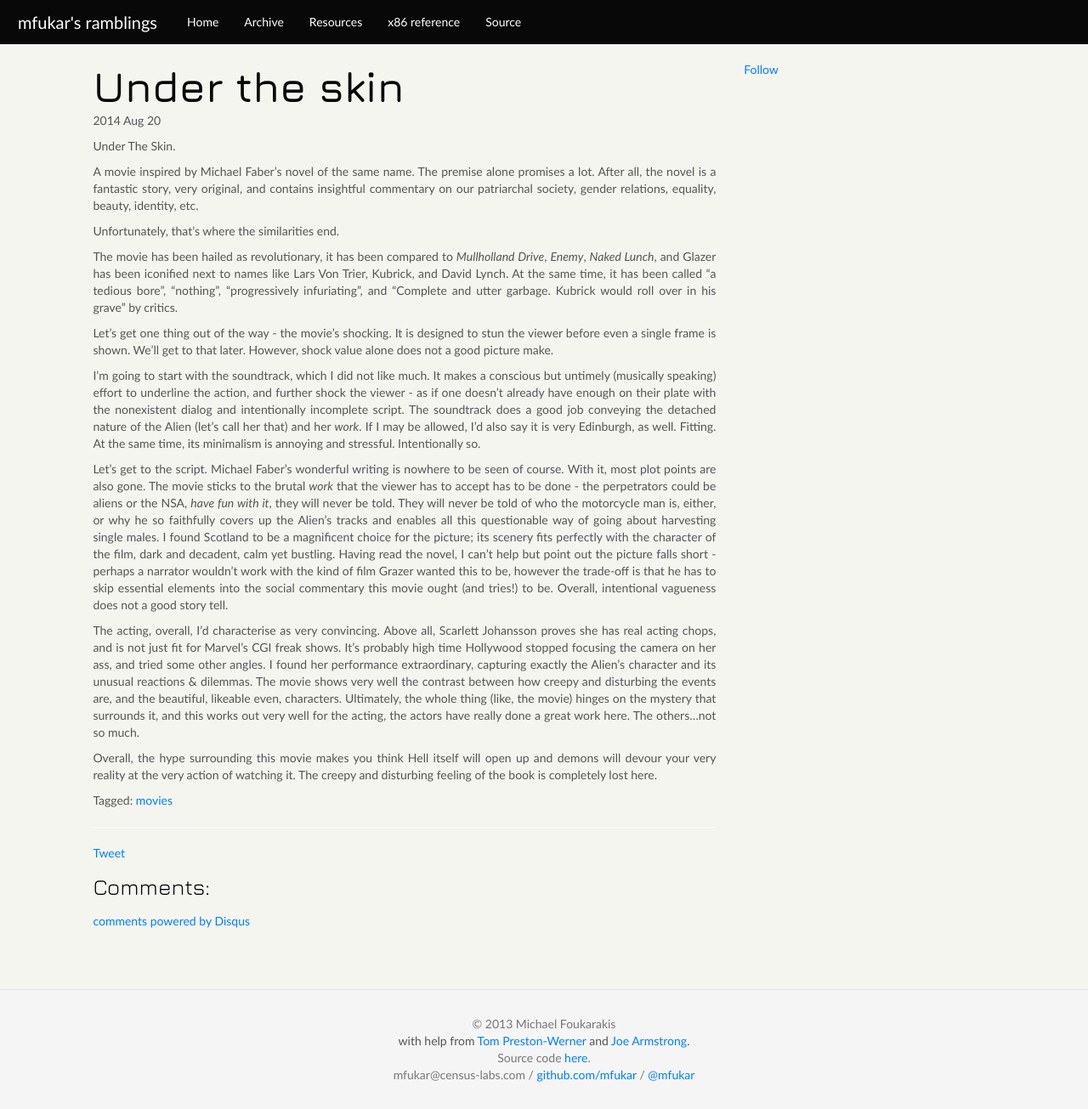
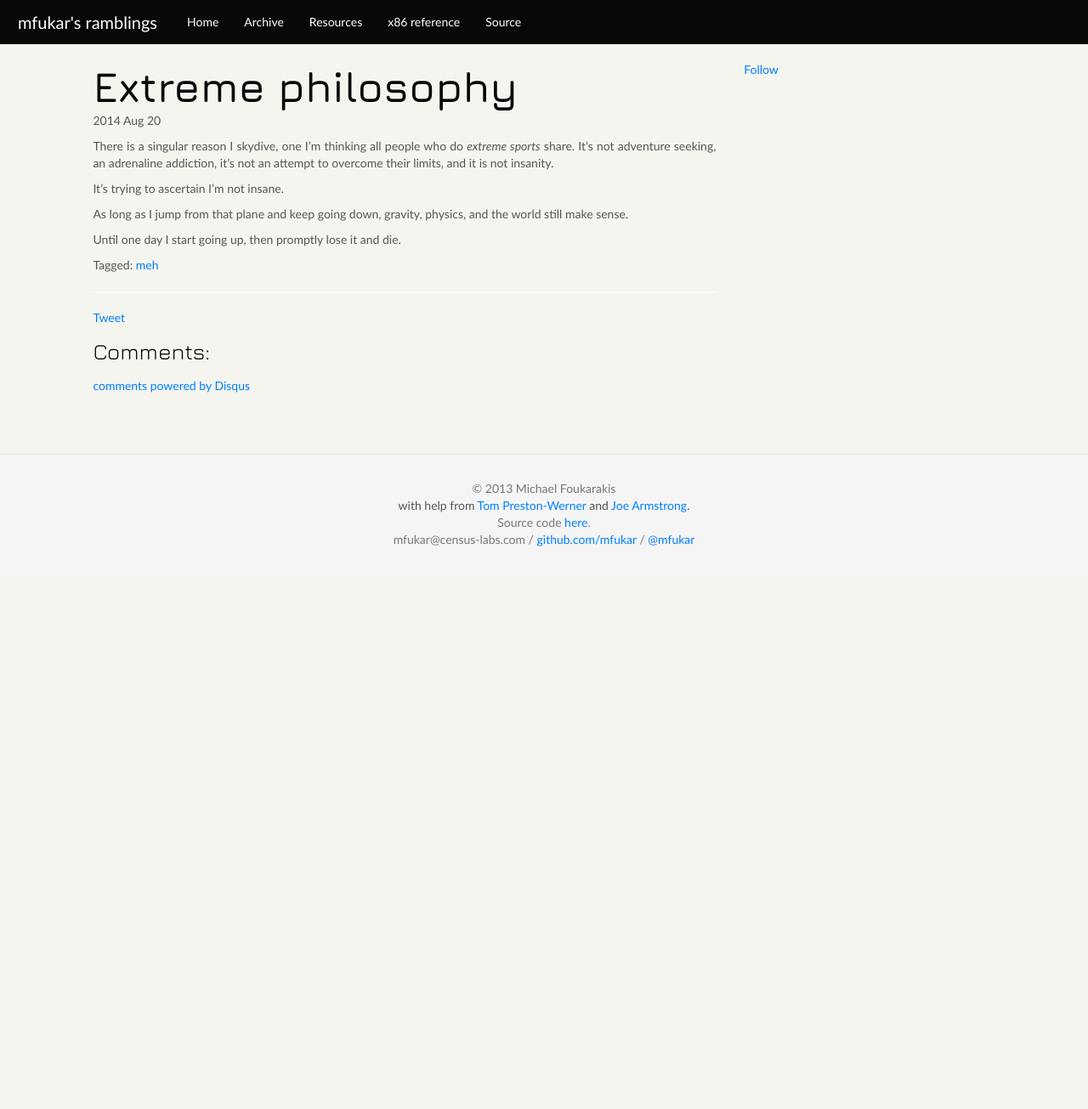
Before and after one commit to mfukar/mfukar.github.com, a Jekyll site: the page built from _posts/2014-08-20-extreme.md, in a window 1280 px wide. Shown: the whole page at 85% size. Built offline with Jekyll 4.4.1, drawn with Linux system fonts in a browser that asks for light colours; some web fonts are replaced; Markdown is read by kramdown in place of the engine named in the settings; comment, search, counter and statistics services are not loaded; after the commit the page ends 900 px from its top, so only the background shows below that.

Commit message:
Revert "New post"
This reverts commit b924af5ebba280f24bb114c93946117086b65aac.

```diff
--- a/_posts/2014-08-20-extreme.md
+++ b/_posts/2014-08-20-extreme.md
@@ -1,62 +1,20 @@
 ---
 layout: post
-title: Under the skin
-tags: movies
+title: Extreme philosophy
+tags: meh
 year: 2014
 month: 08
-day: 25
+day: 20
 published: true
-summary: People will worship anything incomprehensible.
+summary: Extreme therapy.
 ---
-Under The Skin.
+There is a singular reason I skydive, one I'm thinking all people who do _extreme sports_
+share. It's not adventure seeking, an adrenaline addiction, it's not an attempt to
+overcome their limits, and it is not insanity.
 
-A movie inspired by Michael Faber's novel of the same name. The premise alone promises a
-lot. After all, the novel is a fantastic story, very original, and contains insightful
-commentary on our patriarchal society, gender relations, equality, beauty, identity, etc.
+It's trying to ascertain I'm not insane.
 
-Unfortunately, that's where the similarities end.
+As long as I jump from that plane and keep going down, gravity, physics, and the world
+still make sense.
 
-The movie has been hailed as revolutionary, it has been compared to _Mullholland Drive_,
-_Enemy_, _Naked Lunch_, and Glazer has been iconified next to names like Lars Von Trier,
-Kubrick, and David Lynch. At the same time, it has been called "a tedious bore", "nothing",
-"progressively infuriating", and "Complete and utter garbage. Kubrick would roll over in
-his grave" by critics.
-
-Let's get one thing out of the way - the movie's shocking. It is designed to stun the
-viewer before even a single frame is shown. We'll get to that later. However, shock value
-alone does not a good picture make.
-
-I'm going to start with the soundtrack, which I did not like much. It makes a conscious
-but untimely (musically speaking) effort to underline the action, and further shock the
-viewer - as if one doesn't already have enough on their plate with the nonexistent dialog
-and intentionally incomplete script. The soundtrack does a good job conveying the detached
-nature of the Alien (let's call her that) and her _work_. If I may be allowed, I'd also
-say it is very Edinburgh, as well. Fitting. At the same time, its minimalism is annoying
-and stressful. Intentionally so.
-
-Let's get to the script. Michael Faber's wonderful writing is nowhere to be seen of
-course. With it, most plot points are also gone. The movie sticks to the brutal _work_
-that the viewer has to accept has to be done - the perpetrators could be aliens or the
-NSA, _have fun with it_, they will never be told. They will never be told of who the
-motorcycle man is, either, or why he so faithfully covers up the Alien's tracks and
-enables all this questionable way of going about harvesting single males. I found Scotland
-to be a magnificent choice for the picture; its scenery fits perfectly with the character
-of the film, dark and decadent, calm yet bustling. Having read the novel, I can't help but
-point out the picture falls short - perhaps a narrator wouldn't work with the kind of film
-Grazer wanted this to be, however the trade-off is that he has to skip essential elements
-into the social commentary this movie ought (and tries!) to be. Overall, intentional
-vagueness does not a good story tell.
-
-The acting, overall, I'd characterise as very convincing. Above all, Scarlett Johansson
-proves she has real acting chops, and is not just fit for Marvel's CGI freak shows. It's
-probably high time Hollywood stopped focusing the camera on her ass, and tried some other
-angles. I found her performance extraordinary, capturing exactly the Alien's character and
-its unusual reactions & dilemmas. The movie shows very well the contrast between how
-creepy and disturbing the events are, and the beautiful, likeable even, characters.
-Ultimately, the whole thing (like, the movie) hinges on the mystery that surrounds it, and
-this works out very well for the acting, the actors have really done a great work here.
-The others...not so much.
-
-Overall, the hype surrounding this movie makes you think Hell itself will open up and
-demons will devour your very reality at the very action of watching it. The creepy and
-disturbing feeling of the book is completely lost here.
+Until one day I start going up, then promptly lose it and die.
```
